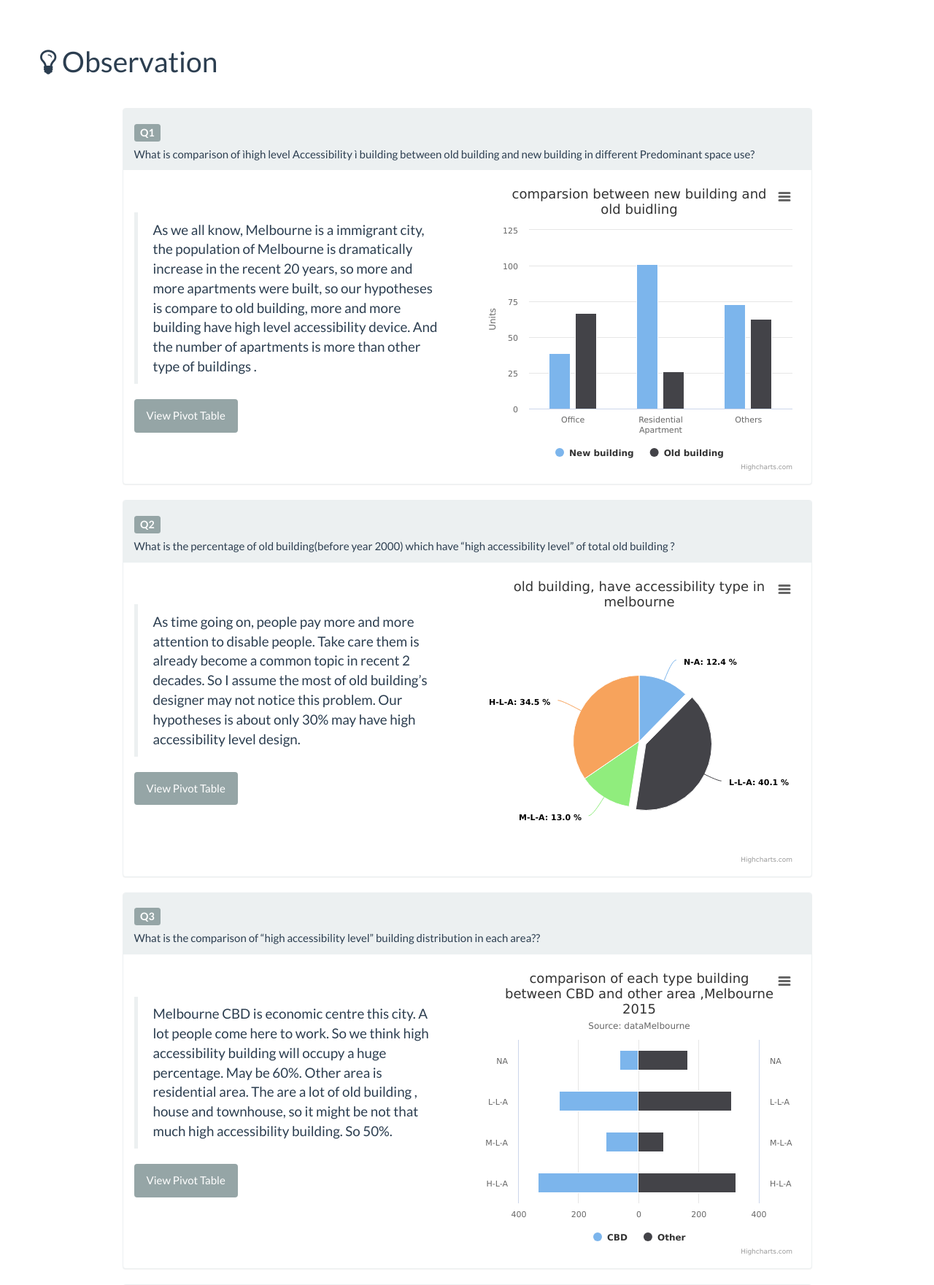
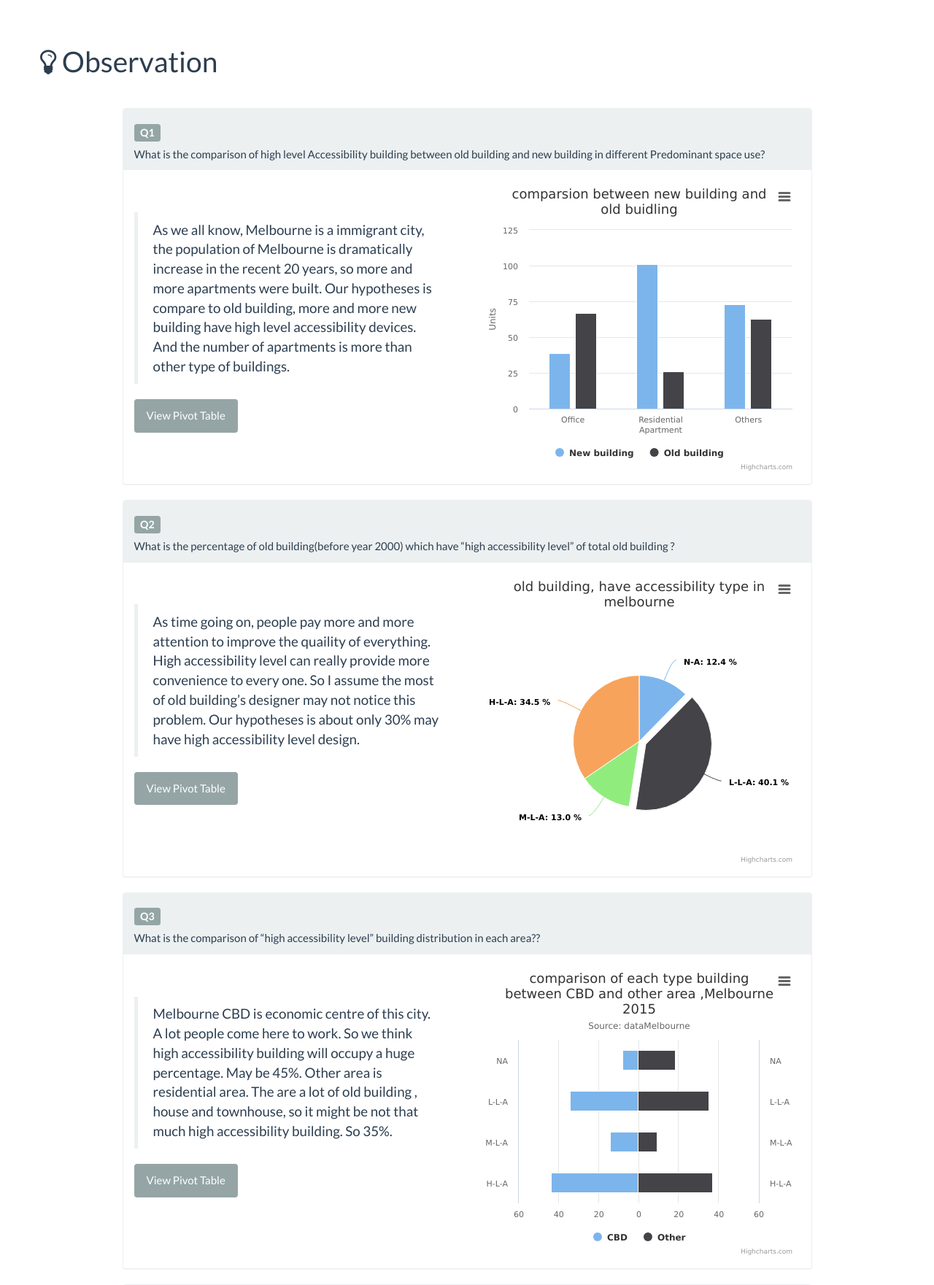
Before and after one commit to CaviarChen/InfoProject3, a Flask app: page /observation in a window 1280 px wide. Shown: the part 60-1821 px from the top of the page at 73% size. Run offline with Flask 2, Linux system fonts and the light colour scheme; some libraries are stand-ins or nearby versions.

Commit message:
adjust details

```diff
--- a/app/static/js/ob.js
+++ b/app/static/js/ob.js
@@ -127,10 +127,10 @@ $(function () {
 
             series: [{
                 name: 'CBD',
-                data: [-335, -109, -263, -61,]
+                data: [-43.62, -13.87, -34.24, -7.94]
             }, {
                 name: 'Other',
-                data: [325, 83, 311, 163, ]
+                data: [36.85, 9.41, 35.26, 18.48 ]
             }]
         });
     });
--- a/app/templates/observation.html
+++ b/app/templates/observation.html
@@ -11,7 +11,7 @@
     <div class="col-md-10 col-md-offset-1">
         <div class="panel panel-default">
             <div class="panel-heading">
-                <h4><span class="label label-default">Q1</span></h4> What is comparison of ìhigh level Accessibility ì building between old building and new building in different Predominant space use?
+                <h4><span class="label label-default">Q1</span></h4> What is the comparison of high level Accessibility building between old building and new building in different Predominant space use?
             </div>
             <div class="panel-body">
                 <div class="row">
@@ -19,7 +19,7 @@
                       <br>
                       <br>
 <blockquote>
-    <p>As we all know, Melbourne is a immigrant city, the population of Melbourne is dramatically increase in the recent 20 years, so more and more apartments were built, so our hypotheses is compare to old building, more and more building have high level accessibility device. And the number of apartments is more than other type of buildings .</p>
+    <p>As we all know, Melbourne is a immigrant city, the population of Melbourne is dramatically increase in the recent 20 years, so more and more apartments were built. Our hypotheses is compare to old building, more and more new building have high level accessibility devices. And the number of apartments is more than other type of buildings.</p>
 </blockquote>
 
 <a class="btn btn-default" href='pivot#q={"filter1":"-1","row":"6","col":"9","val1":"0","val2":"12"}' role="button">View Pivot Table</a>
@@ -73,7 +73,7 @@
                       <br>
                       <br>
 <blockquote>
-    <p>As time going on, people pay more and more attention to disable people. Take care them is already become a common topic in recent 2 decades. So I assume the most of old building’s designer may not notice this problem.  Our hypotheses is about only 30% may have high accessibility level design.</p>
+    <p>As time going on, people pay more and more attention to improve the quaility of everything. High accessibility level can really provide more convenience to every one. So I assume the most of old building’s designer may not notice this problem.  Our hypotheses is about only 30% may have high accessibility level design.</p>
 </blockquote>
 
 <a class="btn btn-default" href='pivot#q={"filter1":"-1","row":"6","col":"10","val1":"0","val2":"12"}' role="button">View Pivot Table</a>
@@ -98,7 +98,7 @@
                       <br>
                       <br>
 <blockquote>
-    <p>Melbourne CBD is economic centre this city. A lot people come here to work. So we think high accessibility building will occupy a huge percentage. May be 60%. Other area is residential area. The are a lot of old building , house and townhouse, so it might be not that much high accessibility building. So 50%.</p>
+    <p>Melbourne CBD is economic centre of this city. A lot people come here to work. So we think high accessibility building will occupy a huge percentage. May be 45%. Other area is residential area. The are a lot of old building , house and townhouse, so it might be not that much high accessibility building. So 35%.</p>
 </blockquote>
 
 <a class="btn btn-default" href='pivot#q={"filter1":"-1","row":"5","col":"10","val1":"0","val2":"12"}' role="button">View Pivot Table</a>
```
